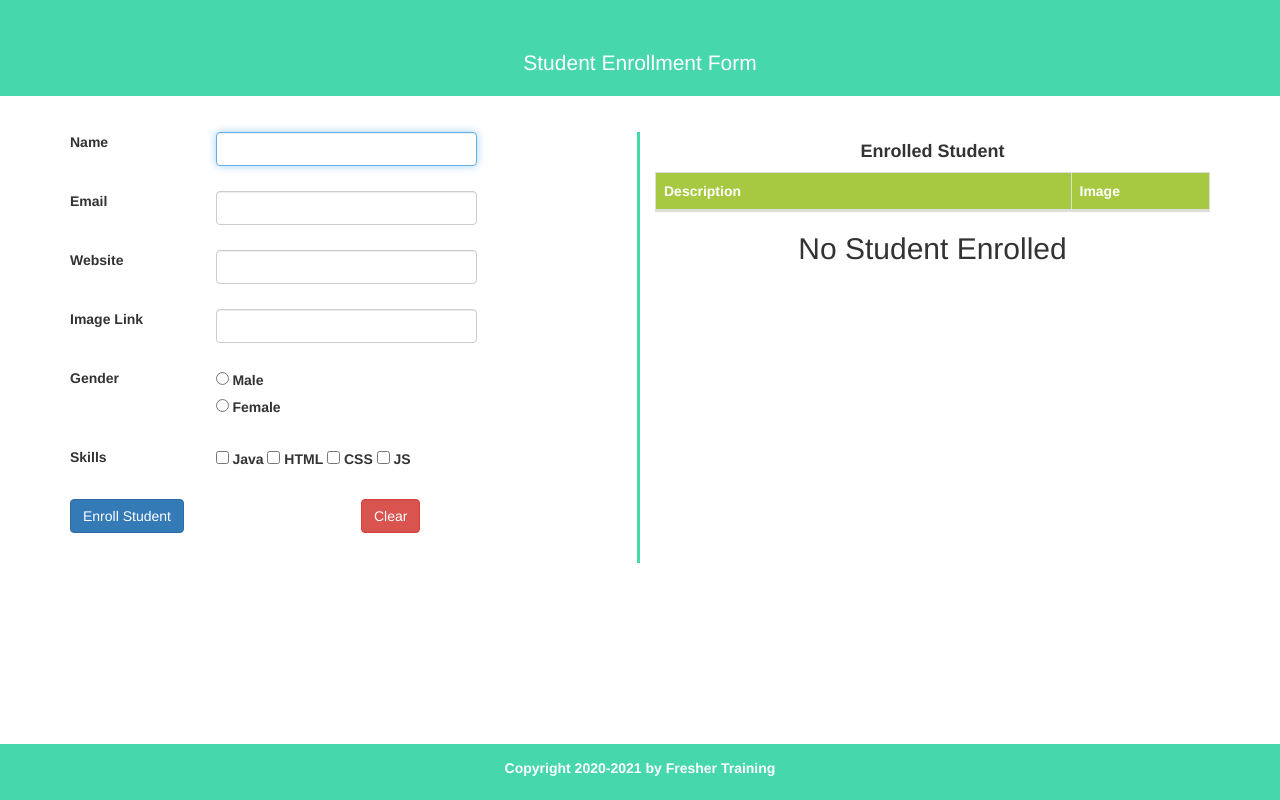
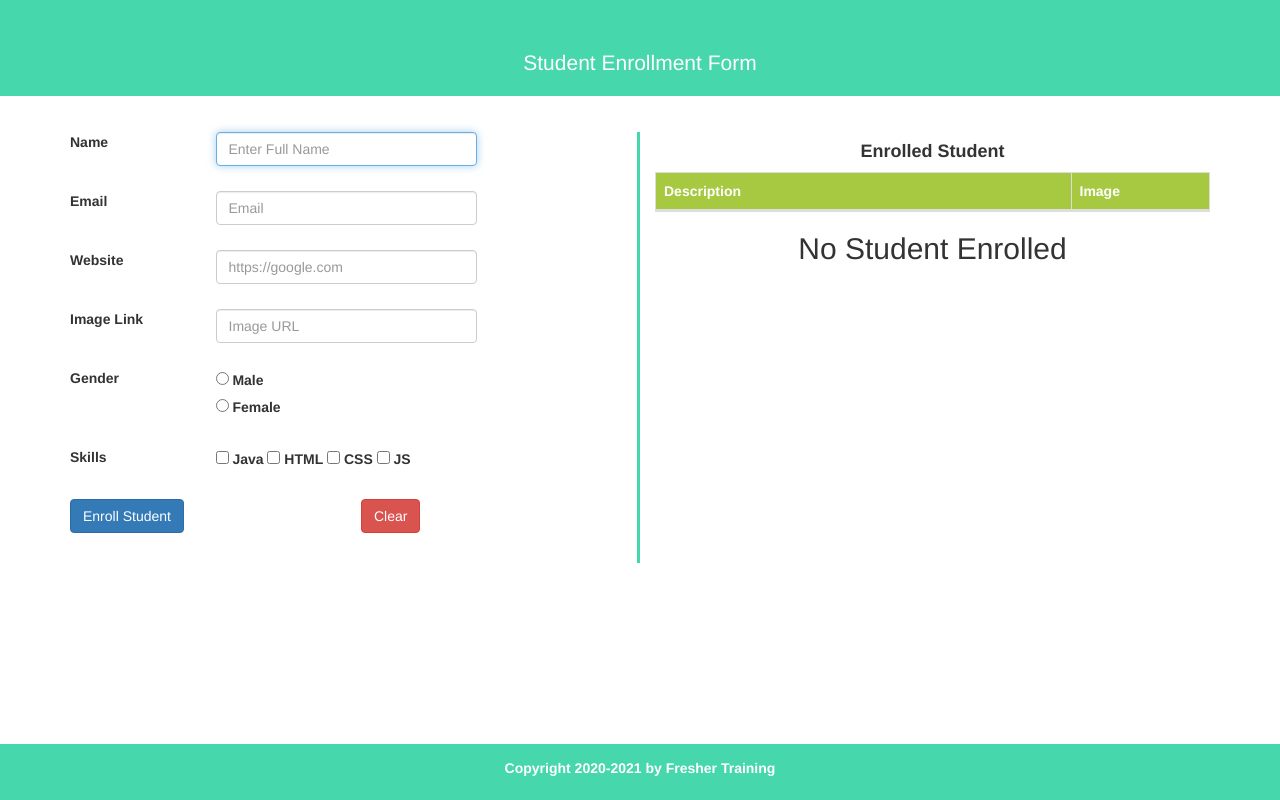
Before and after one commit to GargSahabJi/StudentEnrollmentForm, a plain HTML site: page index.html in a window 1280 px wide. Drawn offline with nearby package versions, Linux system fonts and the light colour scheme.

```diff
--- a/index.html
+++ b/index.html
@@ -23,7 +23,7 @@
                                 Name
                             </label>
                             <div class="col-md-6 col-sm-8">
-                                <input type="text" autofocus class="form-control" id="enrollName"
+                                <input type="text" autofocus class="form-control" id="enrollName" placeholder="Enter Full Name"
                                     data-error="Enter your full name." required>
                                 <small>
                                     <div class="help-block with-errors"></div>
@@ -36,7 +36,7 @@
                                 Email
                             </label>
                             <div class="col-md-6 col-sm-8">
-                                <input type="email" class="form-control" id="inputEmail"
+                                <input type="email" class="form-control" id="inputEmail" placeholder="Email"
                                     data-error="Enter valid email address">
                                 <small>
                                     <div class="help-block with-errors"></div>
@@ -49,7 +49,7 @@
                                 Website
                             </label>
                             <div class="col-md-6 col-sm-8">
-                                <input type="url" class="form-control" id="inputWebsite"
+                                <input type="url" class="form-control" id="inputWebsite" placeholder="https://google.com"
                                     data-error="Enter Valid Url" required>
                                 <small>
                                     <div class="help-block with-errors"></div>
@@ -62,7 +62,7 @@
                                 Image Link
                             </label>
                             <div class="col-md-6 col-sm-8">
-                                <input type="url" class="form-control" id="inputImg"
+                                <input type="url" class="form-control" id="inputImg" placeholder="Image URL"
                                     data-error="Enter Valid Image Link" required>
                                 <small>
                                     <div class="help-block with-errors"></div>
@@ -136,6 +136,7 @@
                         </div>
                     </form>
                 </div>
+
                 <div class="col-sm-6">
                     <div class="text-center h4">
                         <strong> Enrolled Student </strong>
```
